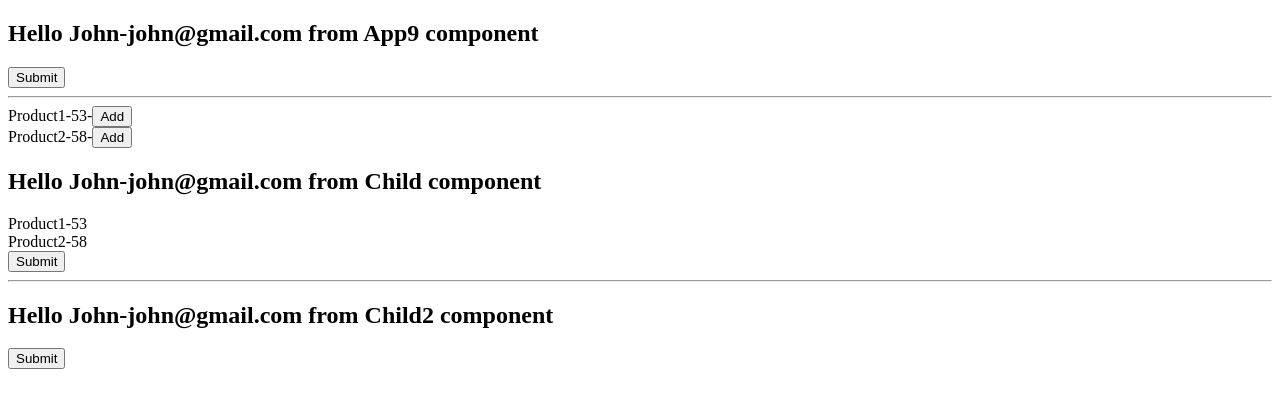
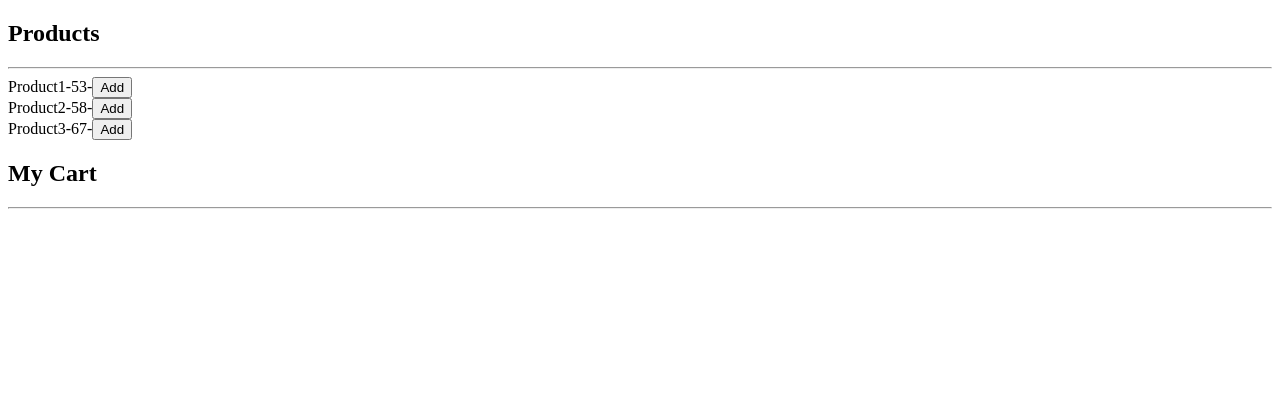
Before and after one commit to praveannair/myreactapp, a React (Create React App) app: page / in a window 1280 px wide. Shown: the top 408 px of the page. Built offline with nearby package versions, Linux system fonts and the light colour scheme; the HTML template or start-up script is replaced by a standard one.

Commit message:
usecontext shopping cart

```diff
--- a/src/App7.js
+++ b/src/App7.js
@@ -6,6 +6,8 @@ export default function App7() {
 
   const addStudent = () => {
     setStudents((prevStudents) => [...prevStudents, student]); };
+
+
 
     const deleteStudent = (name) => {
         setStudents(students.filter((e) => e.name !== name));
--- a/src/App9.js
+++ b/src/App9.js
@@ -3,28 +3,36 @@ import Child from "./Child";
 import Child2 from "./Child2";
 export const UserContext = createContext();
 export default function App9() {
-  const [name, setName] = useState("John");
-  const [cart, setCart] = useState([
+  const [product, setProduct] = useState([
     { name: "Product1", price: 53 },
     { name: "Product2", price: 58 },
+    { name: "Product3", price: 67 },
   ]);
-  const [email, setEmail] = useState("john@gmail.com");
-  const val = { name, setName, email, setEmail,cart,setCart };
+
+  const [cart, setCart] = useState([]);
+
+  const val = { cart };
+
+  const addProduct = (item) => {
+    // const product = { name: "Product4", price: 98, qty: 1 };
+    // const product = { name: "Product4", price: 98, qty: 1 };
+    item.qty = 1
+    setCart((cart) => [...cart, item]);
+  };
 
   return (
     <>
       <UserContext.Provider value={val}>
-        <h2>
-          Hello {name}-{email} from App9 component
-        </h2>
-        <button onClick={() => setName("Ria")}>Submit</button>
+        <h2>Products</h2>
         <hr></hr>
-        {cart.map((value,index)=> (
-            <div>{value.name}-{value.price}-<button>Add</button></div>
+        {product.map((value, index) => (
+          <div key={index}>
+            {value.name}-{value.price}-<button onClick={()=>addProduct(value)}>Add</button>
+          </div>
         ))}
+
         <Child />
         <hr></hr>
-        <Child2 />
       </UserContext.Provider>
     </>
   );
--- a/src/Child.js
+++ b/src/Child.js
@@ -1,16 +1,17 @@
 import {UserContext} from "./App9"
 import { useContext } from "react";
 export default function Child() {
-  const {name,setName,email,setEmail,cart,setCart} = useContext(UserContext);
+  const {cart} = useContext(UserContext);
 
 
   return (
     <>
-      <h2>Hello {name}-{email} from Child component</h2>
+      <h2>My Cart</h2>
       {cart.map((value,index)=> (
-            <div>{value.name}-{value.price}</div>
+            <div>{value.name}-{value.price}-<button>-</button>{value.qty}<button>+</button></div>
         ))}
-      <button onClick={()=>setName("Cathy")}>Submit</button>
+
+      {/* <button onClick={()=>setName("Cathy")}>Submit</button> */}
     </>
   );
 }
--- a/src/Child2.js
+++ b/src/Child2.js
@@ -1,11 +1,14 @@
 import {UserContext} from "./App9"
 import { useContext } from "react";
 export default function Child() {
-  const {name,setName,email,setEmail} = useContext(UserContext);
+  const {name,setName,cart} = useContext(UserContext);
   return (
     <>
-      <h2>Hello {name}-{email} from Child2 component</h2>
-      <button onClick={()=>setName("Mike")}>Submit</button>
+      <h2>Hello {name} from Child2 component</h2>
+      {cart.map((value,index)=> (
+            <div>{value.name}-{value.price}-{value.qty}</div>
+        ))}
+      {/* <button onClick={()=>setName("Mike")}>Submit</button> */}
     </>
   );
 }
```
